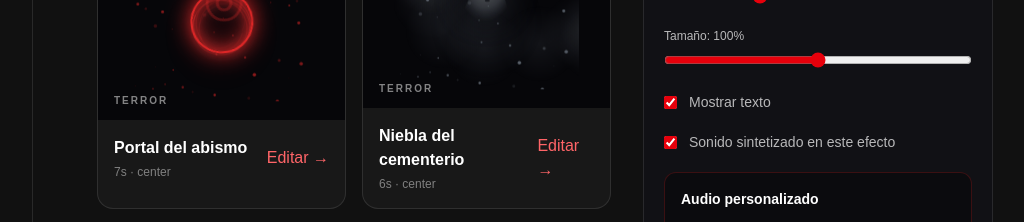
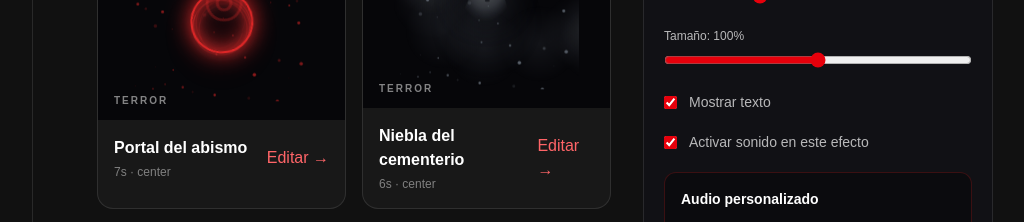
Before and after one commit to manuelsansoresg/umbral_live_fx, a Next.js app in the folder apps/web/: page /animations in a window 1280 px wide. Shown: the part 980-1202 px from the top of the page, without its empty margins (223-1247 px from the left). Built offline with nearby package versions, Linux system fonts and the light colour scheme.

Commit message:
fix: clarify sound toggle controls both uploaded and synthesized audio

```diff
--- a/apps/web/src/app/(dashboard)/animations/page.tsx
+++ b/apps/web/src/app/(dashboard)/animations/page.tsx
@@ -83,7 +83,7 @@ export default function AnimationsPage() {
         <label className="block text-xs text-white/70">Duración: {selected.duration}s<input className="mt-2 w-full accent-red-600" type="range" min="2" max="12" step=".5" value={selected.duration} onChange={e=>patch({duration:Number(e.target.value)})}/></label>
         <label className="block text-xs text-white/70">Tamaño: {selected.scale}%<input className="mt-2 w-full accent-red-600" type="range" min="50" max="150" step="5" value={selected.scale} onChange={e=>patch({scale:Number(e.target.value)})}/></label>
         <label className="flex items-center gap-3 text-sm text-white/70"><input type="checkbox" checked={selected.showText} onChange={e=>patch({showText:e.target.checked})} className="accent-red-600"/> Mostrar texto</label>
-        <label className="flex items-center gap-3 text-sm text-white/70"><input type="checkbox" checked={selected.sound} onChange={e=>patch({sound:e.target.checked})} className="accent-red-600"/> Sonido sintetizado en este efecto</label>
+        <label className="flex items-center gap-3 text-sm text-white/70"><input type="checkbox" checked={selected.sound} onChange={e=>patch({sound:e.target.checked})} className="accent-red-600"/> Activar sonido en este efecto</label>
         <div className="space-y-3 rounded-xl border border-red-900/40 bg-black/30 p-4">
           <p className="text-sm font-bold text-white">Audio personalizado</p>
           <p className="text-xs text-white/50">{selected.soundUrl ? "Archivo propio asignado. Puedes reemplazarlo o volver al sonido original." : "Actualmente usa el sonido sintetizado. Puedes sustituirlo por tu propio audio."}</p>
```
